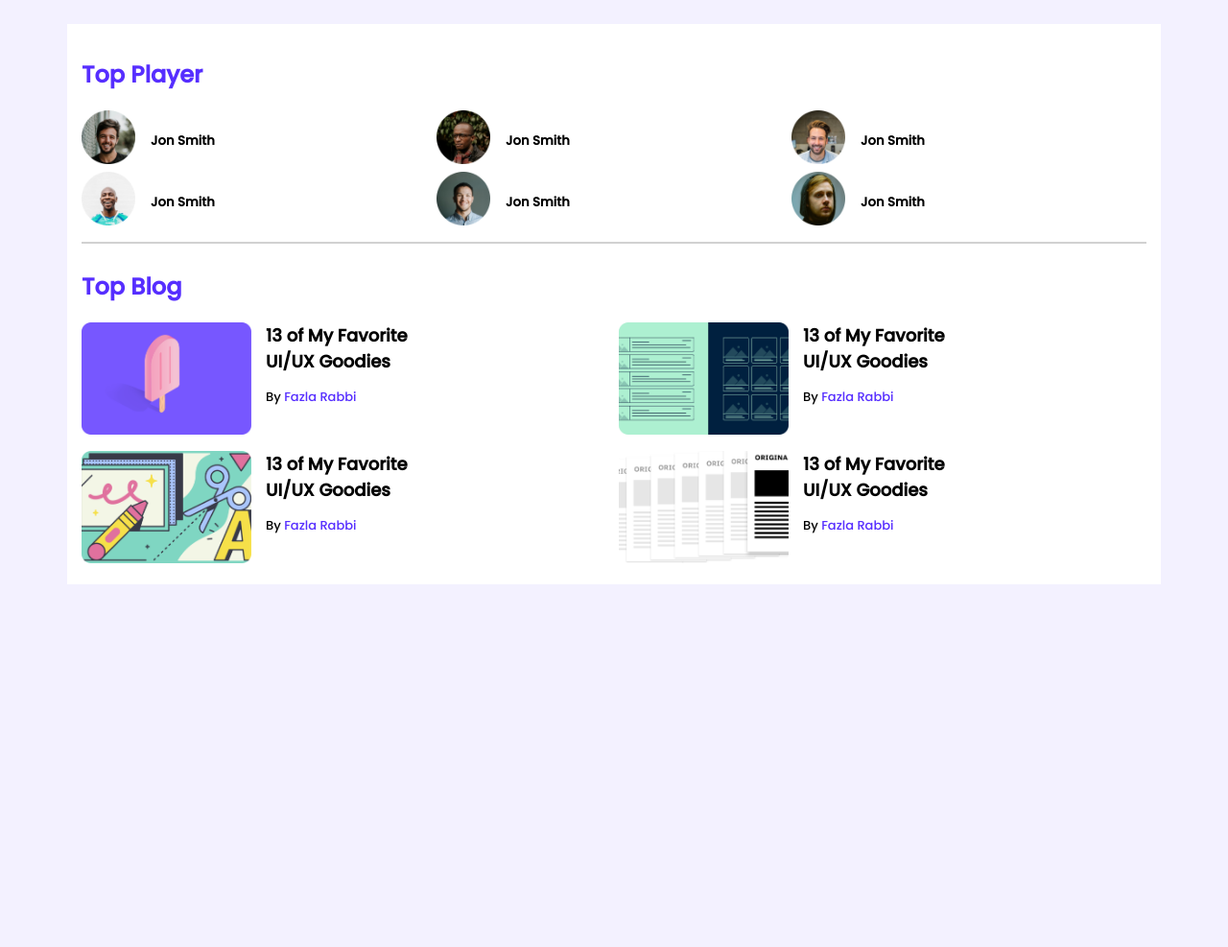
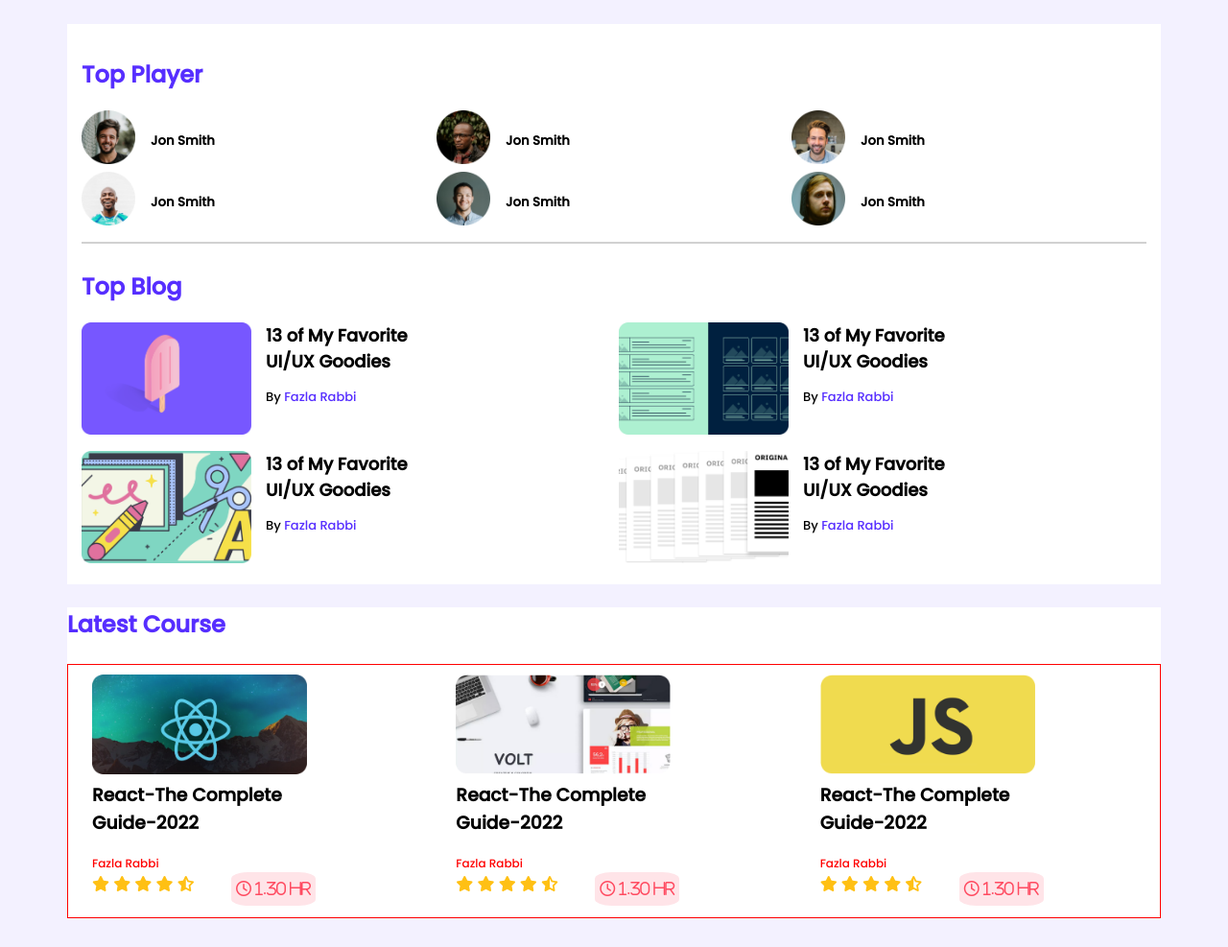
Before and after one commit to fazlarabbi07/leader-board, a plain HTML site: page index.html in a window 1280 px wide. Shown: the part 103-1090 px from the top of the page at 96% size. Before the commit the page ends 800 px from the top, so only its background shows below. Drawn offline with Linux system fonts and the light colour scheme.

Commit message:
Latest course done

```diff
--- a/css/style.css
+++ b/css/style.css
@@ -4,61 +4,78 @@ body {
     font-family: 'Poppins', sans-serif;
     max-width: 1200px;
     margin: 0 auto;
-    background-color:#F3F1FF;
+    background-color: #F3F1FF;
 }
+
 /* HEADER STYLE START  */
-main{
+main {
 
     padding: 30px;
 }
-.top-player-top-blog-container{
+
+.top-player-top-blog-container {
     background: #FFFFFF;
 
     padding: 15px;
 }
-.nav-container{
+
+.nav-container {
     background-color: #562EFF;
     display: flex;
     justify-content: space-around;
     align-items: center;
 }
-.nav-left,.nav-right{
+
+.nav-left,
+.nav-right {
     display: flex;
-    justify-content:space-evenly;
+    justify-content: space-evenly;
     align-items: center;
 }
-.logo img{
+
+.logo img {
     width: 40.42px;
     height: 51px;
     margin: 10px;
     padding: 10px;
 }
-.logo-title h1{
+
+.logo-title h1 {
     font-size: 24px;
     color: #FFFFFF;
     font-weight: 100;
 
 }
-.item img{
+
+.item img {
     width: 51px;
     height: 51px;
 }
-.nav-right .item{
+
+.nav-right .item {
     color: #ffff;
     text-decoration: none;
     margin-right: 30px;
 
 }
-.item img{
+
+.item img {
     width: 51px;
     height: 51px;
 }
+
 /* HEADER STYLE END */
-#color{
+#color {
     font-size: 24px;
     color: #562EFF;
 }
-.top-player-section{
+
+#red-color {
+    color: red;
+    font-size: 12px;
+}
+
+.top-player-section {
     display: grid;
     grid-template-columns: repeat(3, 1fr);
     justify-content: center;
@@ -66,56 +83,111 @@ main{
     /* width: 870px;
 height: 679px; */
 }
-.players-info{
+
+.players-info {
     display: flex;
 }
-.player-img{
+
+.player-img {
     margin-right: 16px;
 }
-.player-img img{
+
+.player-img img {
     width: 56px;
     height: 56px;
 }
-hr{
+
+hr {
     border: 1px solid #D1D1D1;
 }
+
 /* BLOG STYLE START */
 
-.top-blog-section{
+.top-blog-section {
     display: grid;
-    grid-template-columns: repeat(2,1fr);
+    grid-template-columns: repeat(2, 1fr);
     gap: 10px;
 
 
 }
-.blog-item{
+
+.blog-item {
     display: flex;
 }
-.blog-img img{
+
+.blog-img img {
     width: 177px;
     height: 117px;
 }
-#author-name{
+
+#author-name {
     color: #562EFF;
 }
 
-.blog-description{
+.blog-description {
     padding: 0 10px 5px 10px;
     margin-left: 5px;
 
 }
-.blog-title{
+
+.blog-title {
     width: 164px;
     height: 68px;
     margin-top: 0;
 
 
 }
-.blog-title h6{
+
+.blog-title h6 {
     font-size: 18px;
     margin: 0;
 }
-.blog-author p{
+
+.blog-author p {
     margin: 0;
     font-size: 13px;
 }
+
+/* LATEST COURSE STYLE START  */
+.full-latest-course-container{
+    background: #FFFFFF;
+
+}
+.course-container{
+    display: grid;
+    grid-template-columns: repeat(3, 1fr);
+    border: 1px solid red;
+}
+.course-details{
+
+    width: 253px;
+    height: 270;
+    display: flex;
+    flex-direction: column;
+    /* justify-content: center; */
+    padding: 10px 5px 2px 25px;
+
+}
+.course-title h3{margin-top: 0px;}
+.course-img img {
+    width: 224px;
+    height: 104px;
+}
+.course-time-rating-details{
+    display: flex;
+
+    justify-content: space-between;
+}
+.course-instructor p{
+    margin: 0;
+}
+.time{
+    background-color: #FFE4E8;
+    color:#FF4A60;
+    border-radius: 20%;
+    padding: 5px;
+    margin: 0 20px 10px 0;
+}
+.fa-solid{
+    color: #FFC014;
+}
--- a/index.html
+++ b/index.html
@@ -7,6 +7,7 @@
     <meta name="viewport" content="width=device-width, initial-scale=1.0">
     <title>Leader Board</title>
     <link rel="stylesheet" href="css/style.css">
+    <script src="https://kit.fontawesome.com/cd8edf7f65.js" crossorigin="anonymous"></script>
 </head>
 
 <body>
@@ -124,7 +125,7 @@
                                         UI/UX Goodies</h6>
                                 </div>
                                 <div class="blog-author">
-                                    <p> By <span id="author-name" >Fazla Rabbi</span></p>
+                                    <p> By <span id="author-name">Fazla Rabbi</span></p>
                                 </div>
                             </div>
                         </div>
@@ -143,7 +144,7 @@
                                         UI/UX Goodies</h6>
                                 </div>
                                 <div class="blog-author">
-                                    <p> By <span id="author-name" >Fazla Rabbi</span></p>
+                                    <p> By <span id="author-name">Fazla Rabbi</span></p>
                                 </div>
                             </div>
                         </div>
@@ -162,7 +163,7 @@
                                         UI/UX Goodies</h6>
                                 </div>
                                 <div class="blog-author">
-                                    <p> By <span id="author-name" >Fazla Rabbi</span></p>
+                                    <p> By <span id="author-name">Fazla Rabbi</span></p>
                                 </div>
                             </div>
                         </div>
@@ -181,7 +182,7 @@
                                         UI/UX Goodies</h6>
                                 </div>
                                 <div class="blog-author">
-                                    <p> By <span id="author-name" >Fazla Rabbi</span></p>
+                                    <p> By <span id="author-name">Fazla Rabbi</span></p>
                                 </div>
                             </div>
                         </div>
@@ -191,6 +192,93 @@
                 </div>
             </div>
         </section>
+        <section class="full-latest-course-container">
+            <h3 id="color">Latest Course</h3>
+            <div class="course-container">
+
+                <!-- COURSE-1  -->
+                <div class="course-details">
+                    <div class="course-img">
+                        <img src="images/courses/course-1.png" alt="">
+                    </div>
+                    <div class="course-title">
+                        <h3>React-The Complete Guide-2022</h3>
+                    </div>
+                    <div class="course-instructor">
+                        <p id="red-color">Fazla Rabbi</p>
+                    </div>
+                    <div class="course-time-rating-details">
+                        <div class="rating">
+                            <div class="star">
+                                <i class="fa-solid fa-star"></i>
+                                <i class="fa-solid fa-star"></i>
+                                <i class="fa-solid fa-star"></i>
+                                <i class="fa-solid fa-star"></i>
+                                <i class="fa-solid fa-star-half-stroke"></i>
+                            </div>
+                        </div>
+                        <div class="time">
+                                <div class="hour"><i class="fa-regular fa-clock"> 1.30 hr</i> </div>
+                        </div>
+                    </div>
+                </div>
+                <!-- COURSE-2  -->
+                <div class="course-details">
+                    <div class="course-img">
+                        <img src="images/courses/course-2.png" alt="">
+                    </div>
+                    <div class="course-title">
+                        <h3>React-The Complete Guide-2022</h3>
+                    </div>
+                    <div class="course-instructor">
+                        <p id="red-color">Fazla Rabbi</p>
+                    </div>
+                    <div class="course-time-rating-details">
+                        <div class="rating">
+                            <div class="star">
+                                <i class="fa-solid fa-star"></i>
+                                <i class="fa-solid fa-star"></i>
+                                <i class="fa-solid fa-star"></i>
+                                <i class="fa-solid fa-star"></i>
+                                <i class="fa-solid fa-star-half-stroke"></i>
+                            </div>
+                        </div>
+                        <div class="time">
+                                <div class="hour"><i class="fa-regular fa-clock"> 1.30 hr</i> </div>
+                        </div>
+                    </div>
+                </div>
+                <!-- COURSE-3  -->
+                <div class="course-details">
+                    <div class="course-img">
+                        <img src="images/courses/course-3.png" alt="">
+                    </div>
+                    <div class="course-title">
+                        <h3>React-The Complete Guide-2022</h3>
+                    </div>
+                    <div class="course-instructor">
+                        <p id="red-color">Fazla Rabbi</p>
+                    </div>
+                    <div class="course-time-rating-details">
+                        <div class="rating">
+                            <div class="star">
+                                <i class="fa-solid fa-star"></i>
+                                <i class="fa-solid fa-star"></i>
+                                <i class="fa-solid fa-star"></i>
+                                <i class="fa-solid fa-star"></i>
+                                <i class="fa-solid fa-star-half-stroke"></i>
+                            </div>
+                        </div>
+                        <div class="time">
+                                <div class="hour"><i class="fa-regular fa-clock"> 1.30 hr</i> </div>
+                        </div>
+                    </div>
+                </div>
+            </div>
+
+
+
+        </section>
 
     </main>
 
```
